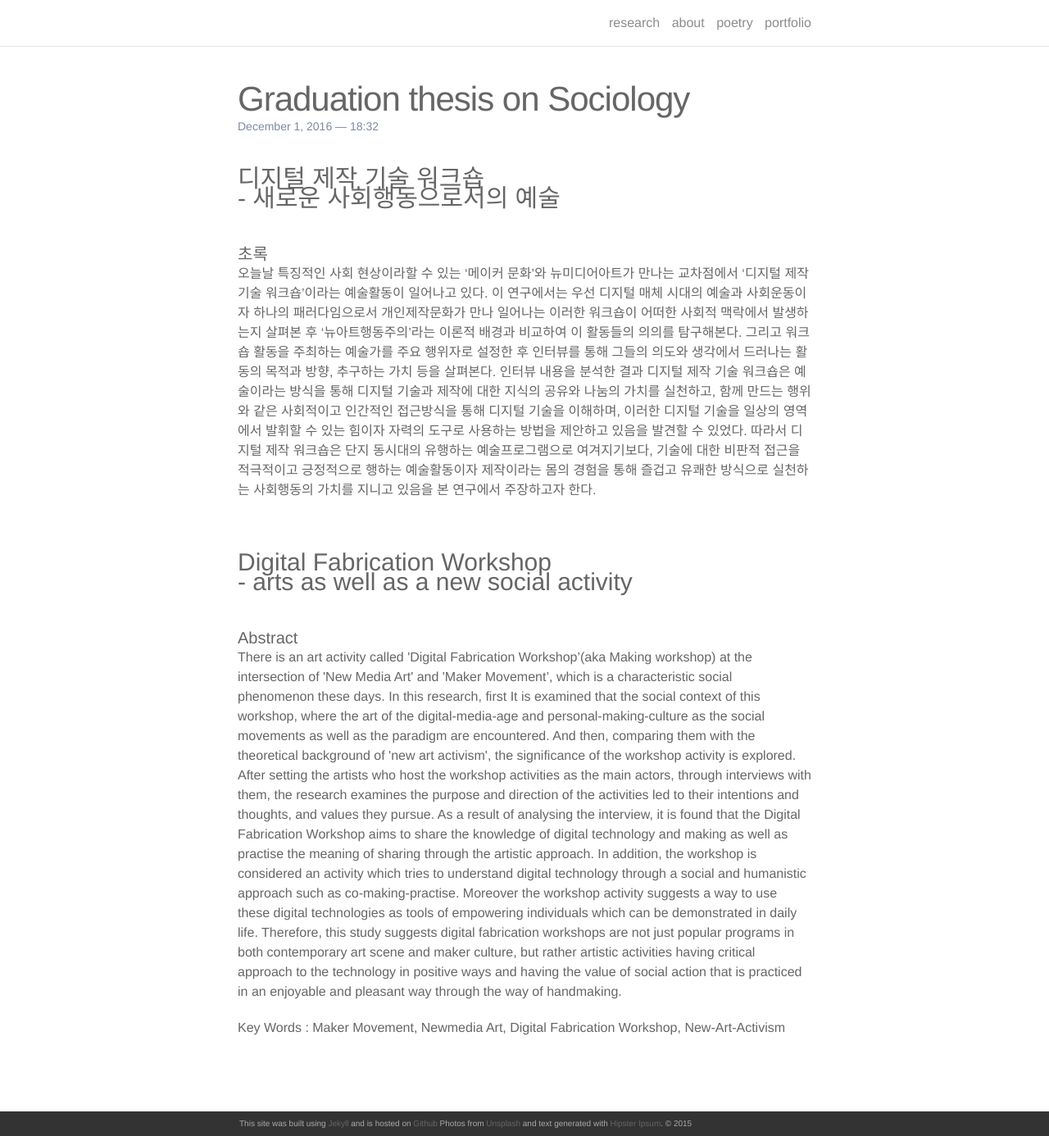
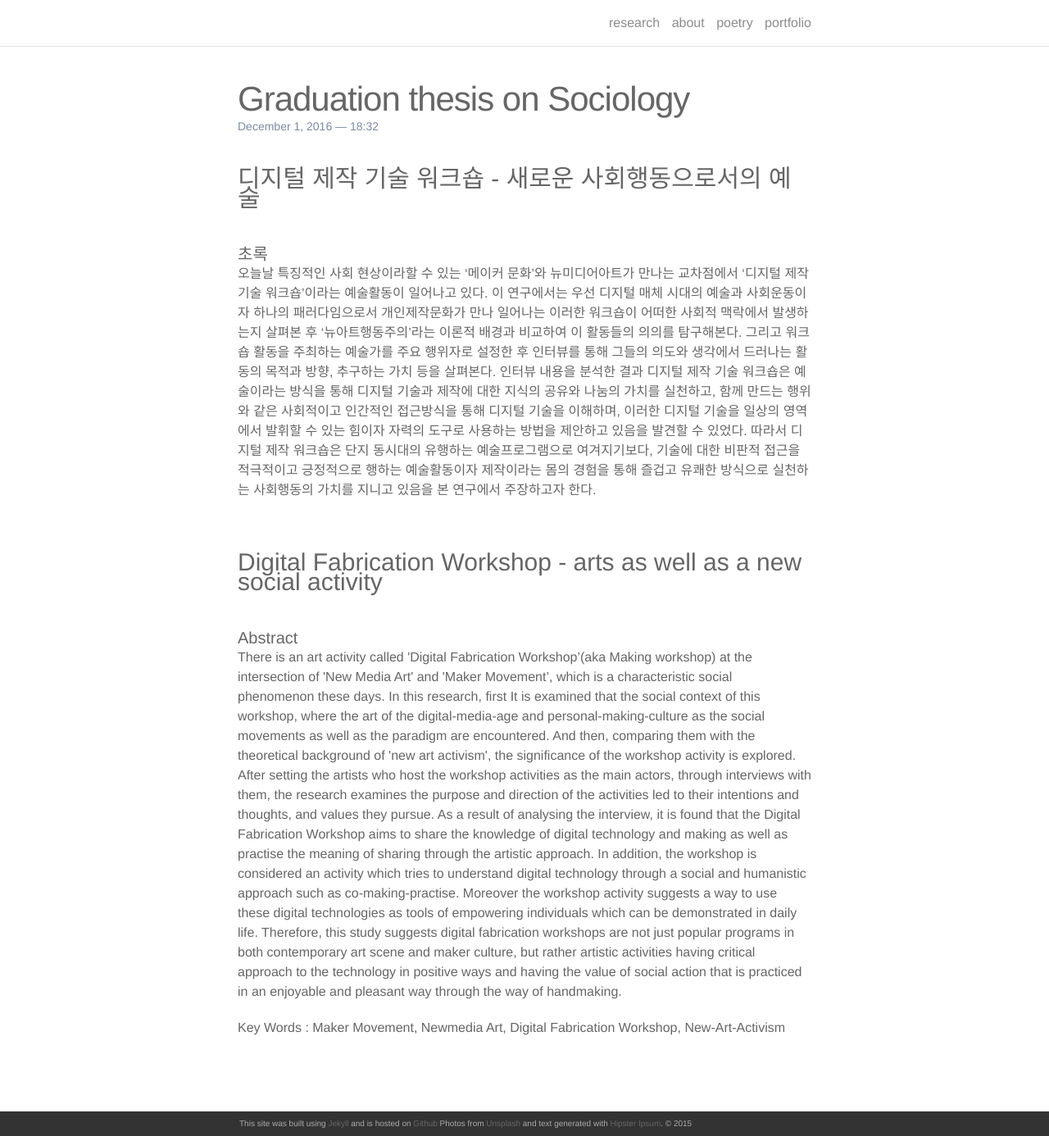
Before and after one commit to lucid2713/lucid2713.github.io, a Jekyll site: the page built from _posts/2015-03-15-title.markdown, in a window 1280 px wide and 1386 px high. Shown: the whole window at 82% size. Built offline with Jekyll 4.4.1, drawn with Linux system fonts in a browser that asks for light colours; nearby versions of some CDN libraries.

Commit message:
edit again

```diff
--- a/_posts/2015-03-15-title.markdown
+++ b/_posts/2015-03-15-title.markdown
@@ -5,16 +5,14 @@ date:   2016-12-01 18:32:00
 description: Digital Fabrication Workshop - arts as well as a new social activity
 ---
 
-<h3>디지털 제작 기술 워크숍</h3>
-<h3>- 새로운 사회행동으로서의 예술</h3>
+<h3>디지털 제작 기술 워크숍 - 새로운 사회행동으로서의 예술</h3>
 <br/>
 <h4>초록</h4>
 <p>
 오늘날 특징적인 사회 현상이라할 수 있는 ‘메이커 문화’와 뉴미디어아트가 만나는 교차점에서 ‘디지털 제작 기술 워크숍’이라는 예술활동이 일어나고 있다. 이 연구에서는 우선 디지털 매체 시대의 예술과 사회운동이자 하나의 패러다임으로서 개인제작문화가 만나 일어나는 이러한 워크숍이 어떠한 사회적 맥락에서 발생하는지 살펴본 후 ‘뉴아트행동주의’라는 이론적 배경과 비교하여 이 활동들의 의의를 탐구해본다. 그리고 워크숍 활동을 주최하는 예술가를 주요 행위자로 설정한 후 인터뷰를 통해 그들의 의도와 생각에서 드러나는 활동의 목적과 방향, 추구하는 가치 등을 살펴본다. 인터뷰 내용을 분석한 결과 디지털 제작 기술 워크숍은 예술이라는 방식을 통해 디지털 기술과 제작에 대한 지식의 공유와 나눔의 가치를 실천하고, 함께 만드는 행위와 같은 사회적이고 인간적인 접근방식을 통해 디지털 기술을 이해하며, 이러한 디지털 기술을 일상의 영역에서 발휘할 수 있는 힘이자 자력의 도구로 사용하는 방법을 제안하고 있음을 발견할 수 있었다. 따라서 디지털 제작 워크숍은 단지 동시대의 유행하는 예술프로그램으로 여겨지기보다, 기술에 대한 비판적 접근을 적극적이고 긍정적으로 행하는 예술활동이자 제작이라는 몸의 경험을 통해 즐겁고 유쾌한 방식으로 실천하는 사회행동의 가치를 지니고 있음을 본 연구에서 주장하고자 한다.
 </p>
 <br/>
-<h3>Digital Fabrication Workshop</h3>
-<h3>- arts as well as a new social activity</h3>
+<h3>Digital Fabrication Workshop - arts as well as a new social activity</h3>
 <br/>
 <h4>Abstract</h4>
 <p>
```
